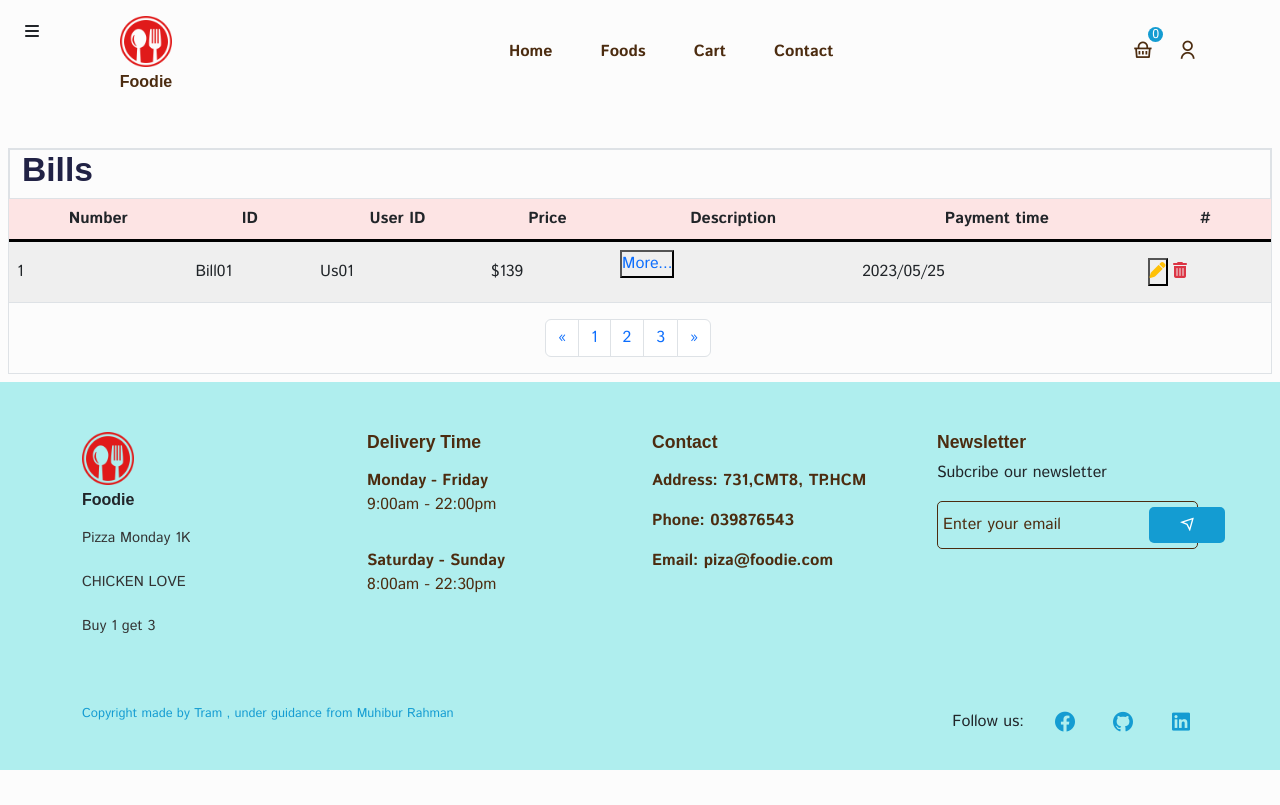
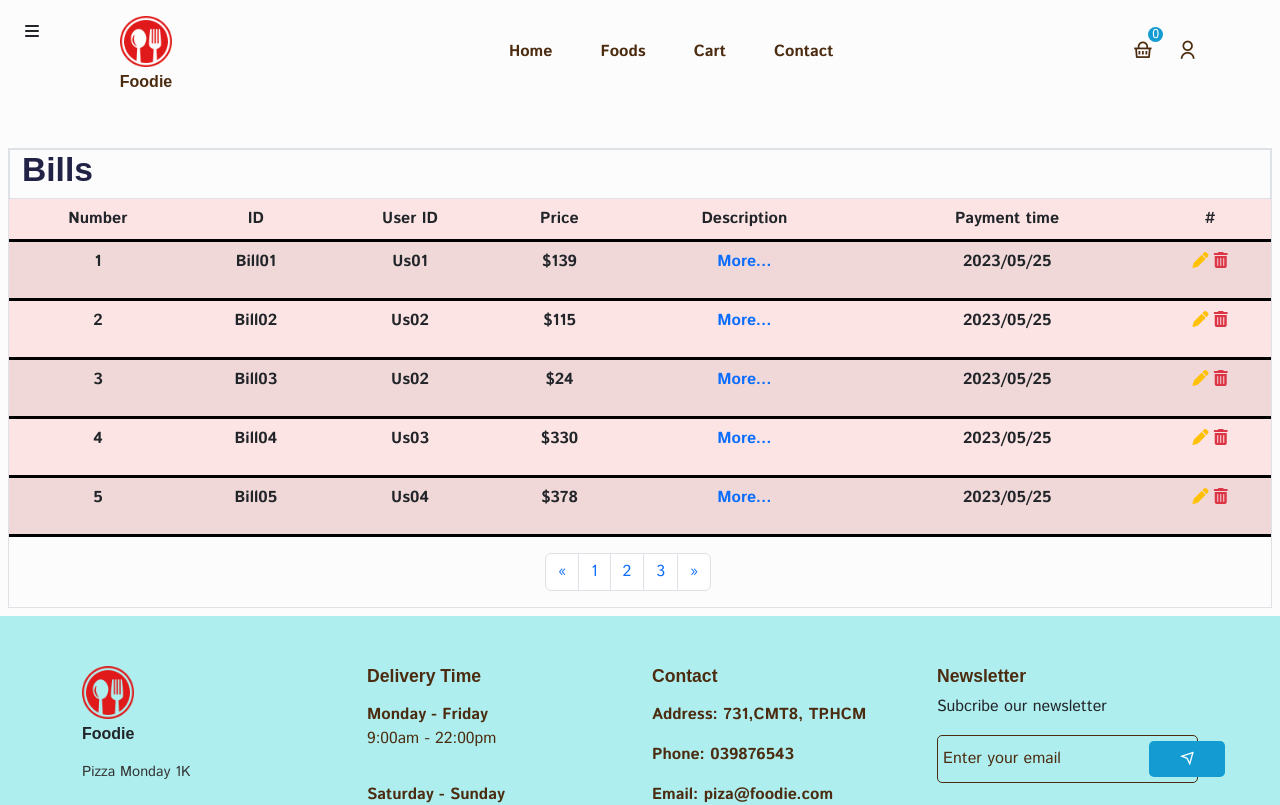
Before and after one commit to tram22ngoc/food-delivery, a React (Create React App) app: page /bills in a window 1280 px wide. Shown: the top 805 px of the page. Built offline with nearby package versions, Linux system fonts and the light colour scheme; a web font is replaced by a local one.

Commit message:
Update Bills.jsx

```diff
--- a/src/pages/Bills.jsx
+++ b/src/pages/Bills.jsx
@@ -1,22 +1,20 @@
-// import React, { useState, useEffect } from "react";
+import React, { useState, useEffect } from "react";
 import Menu from "../components/Admin/Menu";
 import "bootstrap/dist/css/bootstrap.css";
 import "bootstrap/dist/js/bootstrap.bundle";
 import ModalDeleteBill from "./../components/Admin/ModalDeleteBill";
 import { useNavigate } from "react-router-dom";
-
 const Bills = () => {
   const navigate = useNavigate();
-
-  const showEditPane = (id) => {
+  const showEditPane = (e: any, id: Number) => {
+    if (e) e.preventDefault();
     navigate(`/bills/${id}`);
   };
-
   return (
     <>
       <Menu />
-      <div className="row m-2 border border-1">
-        <div className="col-md-12">
+      <div class="row m-2  border border-1">
+        <div class="col-md-12">
           <div className="row border border-1">
             <div className="col-sm-6 align-self-center">
               <h2>Bills</h2>
@@ -37,36 +35,155 @@ const Bills = () => {
               </thead>
               <tbody>
                 <tr>
-                  <td>1</td>
-                  <td>Bill01</td>
-                  <td>Us01</td>
-                  <td>$139</td>
-                  <td>
+                  <th>1</th>
+                  <th>Bill01</th>
+                  <th>Us01</th>
+                  <th>$139</th>
+                  <th>
                     <div>
                       <p className="d-inline-flex gap-1">
-                        <button
+                        <a
                           type="button"
                           className="text-primary"
-                          onClick={() => showEditPane(1)}
+                          onClick={(e) => showEditPane(null, 1)}
                         >
                           More...
-                        </button>
+                        </a>
                       </p>
                     </div>
-                  </td>
-                  <td>2023/05/25</td>
-                  <td>
+                  </th>
+                  <th>2023/05/25</th>
+                  <th>
                     <div>
                       {/* Button trigger modal */}
-                      <button className="link-warning">
-                        <i className="fa-solid fa-pen"></i>
-                      </button>
+                      <a href="#" className="link-warning">
+                        <i class="fa-solid fa-pen"></i>
+                      </a>
                       <span> </span>
                       <ModalDeleteBill />
                     </div>
-                  </td>
+                  </th>
                 </tr>
-                {/* Các dòng dữ liệu khác ở đây */}
+                <tr>
+                  <th>2</th>
+                  <th>Bill02</th>
+                  <th>Us02</th>
+                  <th>$115</th>
+                  <th>
+                    <div>
+                      <p className="d-inline-flex gap-1">
+                        <a
+                          type="button"
+                          className="text-primary"
+                          onClick={(e) => showEditPane(null, 2)}
+                        >
+                          More...
+                        </a>
+                      </p>
+                    </div>
+                  </th>
+                  <th>2023/05/25</th>
+                  <th>
+                    <div>
+                      {/* Button trigger modal */}
+                      <a href="#" className="link-warning">
+                        <i class="fa-solid fa-pen"></i>
+                      </a>
+                      <span> </span>
+                      <ModalDeleteBill />
+                    </div>
+                  </th>
+                </tr>
+                <tr>
+                  <th>3</th>
+                  <th>Bill03</th>
+                  <th>Us02</th>
+                  <th>$24</th>
+                  <th>
+                    <div>
+                      <p className="d-inline-flex gap-1">
+                        <a
+                          type="button"
+                          className="text-primary"
+                          onClick={(e) => showEditPane(null, 3)}
+                        >
+                          More...
+                        </a>
+                      </p>
+                    </div>
+                  </th>
+                  <th>2023/05/25</th>
+                  <th>
+                    <div>
+                      {/* Button trigger modal */}
+                      <a href="#" className="link-warning">
+                        <i class="fa-solid fa-pen"></i>
+                      </a>
+                      <span> </span>
+                      <ModalDeleteBill />
+                    </div>
+                  </th>
+                </tr>
+                <tr>
+                  <th>4</th>
+                  <th>Bill04</th>
+                  <th>Us03</th>
+                  <th>$330</th>
+                  <th>
+                    <div>
+                      <p className="d-inline-flex gap-1">
+                        <a
+                          type="button"
+                          className="text-primary"
+                          onClick={(e) => showEditPane(null, 4)}
+                        >
+                          More...
+                        </a>
+                      </p>
+                    </div>
+                  </th>
+                  <th>2023/05/25</th>
+                  <th>
+                    <div>
+                      {/* Button trigger modal */}
+                      <a href="#" className="link-warning">
+                        <i class="fa-solid fa-pen"></i>
+                      </a>
+                      <span> </span>
+                      <ModalDeleteBill />
+                    </div>
+                  </th>
+                </tr>
+                <tr>
+                  <th>5</th>
+                  <th>Bill05</th>
+                  <th>Us04</th>
+                  <th>$378</th>
+                  <th>
+                    <div>
+                      <p className="d-inline-flex gap-1">
+                        <a
+                          type="button"
+                          className="text-primary"
+                          onClick={(e) => showEditPane(null, 5)}
+                        >
+                          More...
+                        </a>
+                      </p>
+                    </div>
+                  </th>
+                  <th>2023/05/25</th>
+                  <th>
+                    <div>
+                      {/* Button trigger modal */}
+                      <a href="#" className="link-warning">
+                        <i class="fa-solid fa-pen"></i>
+                      </a>
+                      <span> </span>
+                      <ModalDeleteBill />
+                    </div>
+                  </th>
+                </tr>
               </tbody>
             </table>
             <div className="row">
@@ -75,23 +192,29 @@ const Bills = () => {
                 <nav aria-label="Page navigation example">
                   <ul className="pagination">
                     <li className="page-item">
-                      <button className="page-link" aria-label="Previous">
+                      <a className="page-link" href="#" aria-label="Previous">
                         <span aria-hidden="true">«</span>
-                      </button>
+                      </a>
                     </li>
                     <li className="page-item">
-                      <button className="page-link">1</button>
+                      <a className="page-link" href="#">
+                        1
+                      </a>
                     </li>
                     <li className="page-item">
-                      <button className="page-link">2</button>
+                      <a className="page-link" href="#">
+                        2
+                      </a>
                     </li>
                     <li className="page-item">
-                      <button className="page-link">3</button>
+                      <a className="page-link" href="#">
+                        3
+                      </a>
                     </li>
                     <li className="page-item">
-                      <button className="page-link" aria-label="Next">
+                      <a className="page-link" href="#" aria-label="Next">
                         <span aria-hidden="true">»</span>
-                      </button>
+                      </a>
                     </li>
                   </ul>
                 </nav>
```
